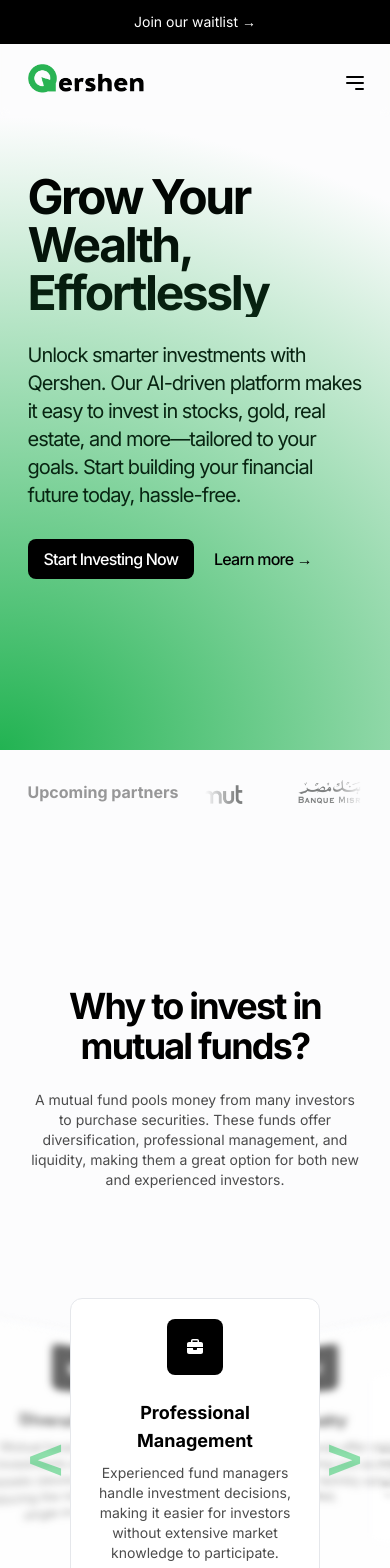
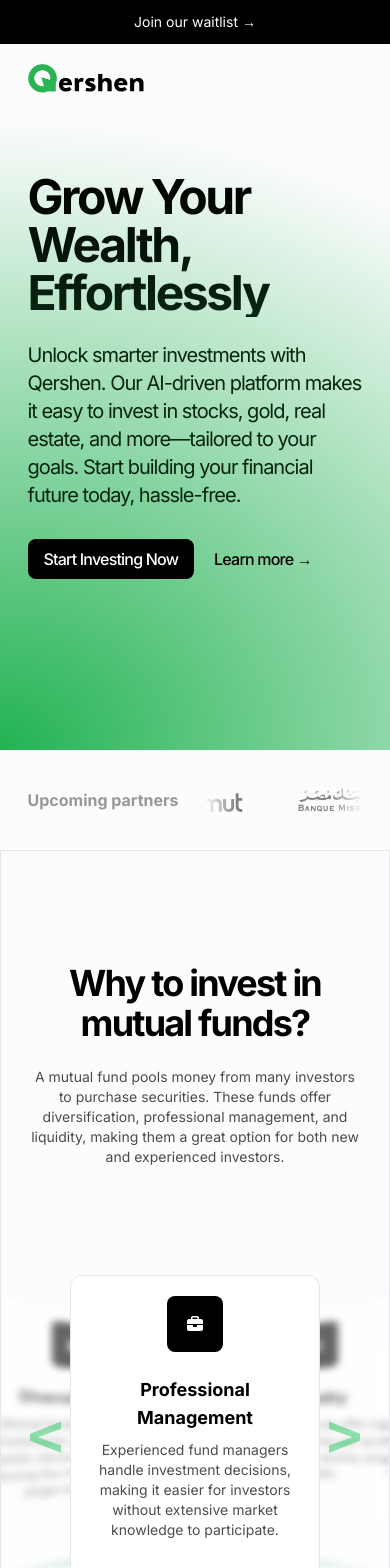
Before and after one commit to KarimAdel-1/Qershen, a React (Vite) app: page / in a window 390 px wide. Shown: the top 1568 px of the page. Built offline with nearby package versions, Linux system fonts and the light colour scheme.

Commit message:
Fix navigation to sections: Added padding to sections to prevent titles from being hidden under the navbar. Updated scroll behavior for smoother navigation. Deleted unused auth folder.

```diff
--- a/package.json
+++ b/package.json
@@ -21,6 +21,7 @@
     "react-dom": "^18.3.1",
     "react-router": "^6.26.2",
     "react-router-dom": "^6.26.2",
+    "react-scroll": "^1.9.0",
     "vite-plugin-eslint": "^1.8.1"
   },
   "devDependencies": {
--- a/src/App.jsx
+++ b/src/App.jsx
@@ -1,8 +1,8 @@
 /* eslint-disable no-unused-vars */
 import { BrowserRouter, Route, Routes } from 'react-router-dom';
-import LogIn from './features/auth/LogIn';
+
 import AppLayout from './ui/AppLayout';
-import Loader from './ui/Loader';
+
 
 function App() {
   return (
--- a/src/features/auth/SignUp.jsx
+++ /dev/null
@@ -1,5 +0,0 @@
-const SignUp = () => {
-  return <div>SignUp</div>;
-};
-
-export default SignUp;
--- a/src/features/landing-page/FAQs.jsx
+++ b/src/features/landing-page/FAQs.jsx
@@ -85,7 +85,7 @@ const AccordionItem = ({ question, answer }) => {
 
 const FAQs = () => {
   return (
-    <div className="py-[72px] text-black sm:py-24">
+    <section className="mt-10 py-[72px] text-black sm:py-24">
       <div className="container">
         <h2 className="mx-auto text-center text-5xl font-bold tracking-tighter sm:max-w-[748px] sm:text-6xl">
           Everything You Need to Know About Qershen
@@ -96,7 +96,7 @@ const FAQs = () => {
           ))}
         </div>
       </div>
-    </div>
+    </section>
   );
 };
 
--- a/src/features/landing-page/Header.jsx
+++ b/src/features/landing-page/Header.jsx
@@ -1,4 +1,6 @@
-const Header = () => {
+/* eslint-disable react/prop-types */
+
+const Header = ({ mutualFundsRef, howItWorksRef, faqsRef, heroRef }) => {
   return (
     <header className="sticky top-0 z-10 backdrop-blur-sm">
       <div className="flex items-center justify-center gap-3 bg-black py-3 text-sm text-white">
@@ -15,34 +17,42 @@ const Header = () => {
       <div className="py-5">
         <div className="container">
           <div className="flex items-center justify-between">
-            <img src="Asset8.png" alt="Qershen logo" width={120} />
-            <button className="h-5 w-5 md:hidden">
-              <svg
-                className="h-6 w-6"
-                fill="none"
-                stroke="black"
-                viewBox="0 0 24 24"
-                xmlns="http://www.w3.org/2000/svg"
-              >
-                <path
-                  strokeLinecap="round"
-                  strokeLinejoin="round"
-                  strokeWidth="2"
-                  d="M4 6h16M4 12h16m-7 6h7"
-                />
-              </svg>
-            </button>
+            <a
+              className="cursor-pointer"
+              onClick={() =>
+                heroRef.current.scrollIntoView({ behavior: 'smooth' })
+              }
+            >
+              <img src="Asset8.png" alt="Qershen logo" width={120} />
+            </a>
             <nav className="hidden items-center gap-6 text-black/60 md:flex">
-              <a href="#" className="font-medium">
+              <a href="#features" className="cursor-pointer font-medium">
                 Features
               </a>
-              <a href="#" className="font-medium">
+              <a
+                className="cursor-pointer font-medium"
+                onClick={() =>
+                  mutualFundsRef.current.scrollIntoView({ behavior: 'smooth' })
+                }
+              >
                 Why to invest in mutual funds?
               </a>
-              <a href="#" className="font-medium">
+              <a
+                className="cursor-pointer font-medium"
+                onClick={() =>
+                  howItWorksRef.current.scrollIntoView({ behavior: 'smooth' })
+                }
+              >
                 How It Works?
               </a>
-
+              <a
+                className="cursor-pointer font-medium"
+                onClick={() =>
+                  faqsRef.current.scrollIntoView({ behavior: 'smooth' })
+                }
+              >
+                FAQs
+              </a>
               <a
                 href="https://5cs8k6vnlu5.typeform.com/to/fxGDl8Hv"
                 target="blank"
--- a/src/features/landing-page/Hero.jsx
+++ b/src/features/landing-page/Hero.jsx
@@ -1,4 +1,6 @@
-const Hero = () => {
+/* eslint-disable react/prop-types */
+/* eslint-disable no-unused-vars */
+const Hero = ({ mutualFundsRef }) => {
   return (
     <section
       className="h-[75dvh] overflow-x-clip pb-20 pt-8 text-black md:pb-10 md:pt-5"
@@ -20,8 +22,21 @@ const Hero = () => {
               today, hassle-free.
             </p>
             <div className="mt-[30px] flex items-center gap-1">
-              <button className="btn btn-primary">Start Investing Now</button>
-              <button className="btn btn-text">Learn more &rarr;</button>
+              <a
+                href="https://5cs8k6vnlu5.typeform.com/to/fxGDl8Hv"
+                target="blank"
+                className="btn btn-primary"
+              >
+                Start Investing Now
+              </a>
+              <button
+                className="btn btn-text"
+                onClick={() =>
+                  mutualFundsRef.current.scrollIntoView({ behavior: 'smooth' })
+                }
+              >
+                Learn more &rarr;
+              </button>
             </div>
           </div>
 
--- a/src/features/landing-page/Home.jsx
+++ b/src/features/landing-page/Home.jsx
@@ -1,27 +1,41 @@
-/* eslint-disable no-unused-vars */
+import { useRef } from 'react';
 import Header from './Header';
 import Hero from './Hero';
 import LogoTicker from './LogoTicker';
 import MutualFundsInfo from './MutualFundsInfo';
 import HowItWorks from './HowItWorks';
-
 import FAQs from './FAQs';
 import Footer from './Footer';
-import Test from './Test';
 
 const Home = () => {
+  const mutualFundsRef = useRef(null);
+  const howItWorksRef = useRef(null);
+  const faqsRef = useRef(null);
+  const heroRef = useRef(null);
+
   return (
     <main>
-      <Header />
-      <Hero />
-      <LogoTicker />
-      {/* <Test /> */}
-      <MutualFundsInfo />
-
-      <HowItWorks />
-
-      {/* <Features /> */}
-      <FAQs />
+      <Header
+        mutualFundsRef={mutualFundsRef}
+        howItWorksRef={howItWorksRef}
+        faqsRef={faqsRef}
+        heroRef={heroRef}
+      />
+      <div ref={heroRef} id="hero">
+        <Hero mutualFundsRef={mutualFundsRef} />
+      </div>
+      <div id="logo-ticker">
+        <LogoTicker />
+      </div>
+      <div ref={mutualFundsRef} id="mutual-funds" className="border">
+        <MutualFundsInfo />
+      </div>
+      <div ref={howItWorksRef} id="how-it-works">
+        <HowItWorks />
+      </div>
+      <div ref={faqsRef} id="faqs" className="border">
+        <FAQs />
+      </div>
       <Footer />
     </main>
   );
--- a/src/features/landing-page/LogoTicker.jsx
+++ b/src/features/landing-page/LogoTicker.jsx
@@ -18,7 +18,7 @@ const LogoTicker = () => {
   ];
 
   return (
-    <section className="md:py-22 bg-[#fcfcfd] py-[30px]">
+    <section className="md:py-22 bg-[#fcfcfd] py-[38px]">
       <div className="container mx-auto">
         <div className="flex items-center gap-5">
           <div className="flex-1 md:flex-none">
--- a/src/features/landing-page/MutualFundsInfo.jsx
+++ b/src/features/landing-page/MutualFundsInfo.jsx
@@ -129,7 +129,7 @@ const MutualFundsInfo = () => {
   };
 
   return (
-    <section className="mt-20 flex h-screen w-full overflow-hidden py-[72px]">
+    <section className="mt-10 flex h-screen w-full overflow-hidden py-[72px]">
       <div className="container flex flex-col gap-10 overflow-hidden">
         <div className="mx-auto max-w-7xl text-center">
           <h2 className="mb-6 text-center text-4xl font-bold tracking-tighter md:text-6xl">
--- a/src/index.css
+++ b/src/index.css
@@ -11,6 +11,9 @@
     margin: 0;
     padding: 0;
   }
+  html {
+    scroll-behavior: smooth;
+  }
   body {
     font-family: 'Inter', sans-serif;
     background-color: #fcfcfd;
@@ -19,7 +22,6 @@
     box-sizing: border-box;
     -webkit-font-smoothing: antialiased;
     -moz-osx-font-smoothing: grayscale;
-    scroll-behavior: smooth;
   }
 
   * {
```
Also changed, not shown: src/features/auth/LogIn.jsx (added), 1 other file (tests, documents, lock files or other folders).
